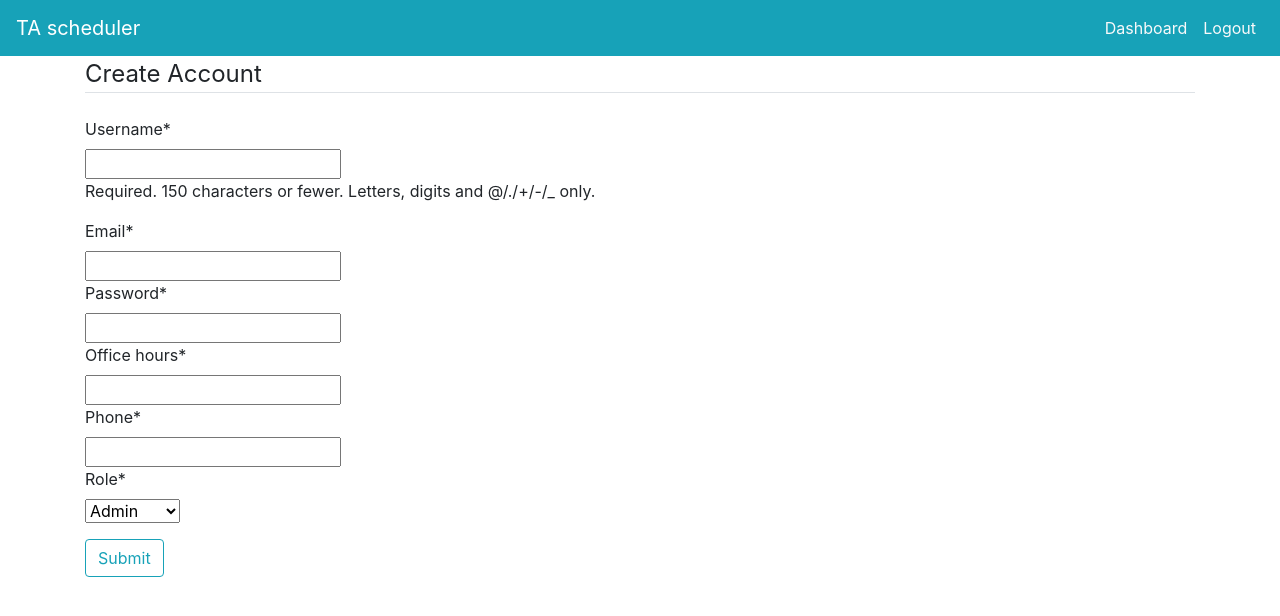
After one commit to alshuyu2/TA-Scheduler, a Django app: page /CreateAcc/ in a window 1280 px wide. The commit adds this page. Shown: the top 616 px of the page. Run offline with Django 3.2, Linux system fonts and the light colour scheme; the visitor is signed in with stand-in values (Sample User, id 1); some libraries are stand-ins or nearby versions.

Commit message:
Commit for creating user

```diff
--- a/TA_schedule/forms.py
+++ b/TA_schedule/forms.py
@@ -16,3 +16,17 @@ class PersonalInfoUpdateForm(forms.ModelForm):
     class Meta:
         model = PersonalInfo
         fields = ['office_hours', 'phone']
+
+
+class UserCreateForm(forms.ModelForm):
+    email = forms.EmailField()
+
+    class Meta:
+        model = User
+        fields = ['username', 'email', 'password']
+
+class PersonalInfoUpdateForm(forms.ModelForm):
+
+    class Meta:
+        model = PersonalInfo
+        fields = ['office_hours', 'phone', 'role']
--- a/TA_schedule/settings.py
+++ b/TA_schedule/settings.py
@@ -40,6 +40,7 @@ INSTALLED_APPS = [
     'django.contrib.staticfiles',
     'crispy_forms',
     'TA_schedule.apps.TA_scheduleConfig',
+
 
 ]
 
--- a/TA_schedule/urls.py
+++ b/TA_schedule/urls.py
@@ -19,7 +19,7 @@ from django.urls import path
 from django.contrib.auth import views as auth_views
 
 
-from TA_schedule.views import Home, DashBoard, Courses, Profile
+from TA_schedule.views import Home, DashBoard, Courses, Profile, CreateAcc
 
 urlpatterns = [
     path('admin/', admin.site.urls),
@@ -29,4 +29,5 @@ urlpatterns = [
     path('dashboard/', login_required(DashBoard.as_view())),
     path('courses/', login_required(Courses.as_view())),
     path('profile/', login_required(Profile.as_view())),
+    path('CreateAcc/', login_required(CreateAcc.as_view())),
 ]
--- a/TA_schedule/views.py
+++ b/TA_schedule/views.py
@@ -5,7 +5,7 @@ from django.dispatch import receiver
 from django.shortcuts import render, redirect
 from django.views import View
 from MyClasses.Lab import Lab
-from .forms import UserUpdateForm, PersonalInfoUpdateForm
+from .forms import UserUpdateForm, PersonalInfoUpdateForm, UserCreateForm
 from django.core.exceptions import ObjectDoesNotExist
 
 from .models import PersonalInfo
@@ -14,9 +14,12 @@ from .models import PersonalInfo
 @receiver(post_save, sender=User)
 def create_user_profile(sender, instance, created, **kwargs):
     try:
+        #instance.save()
         instance.personalinfo.save()
     except ObjectDoesNotExist:
+        #User.object.create(instance)
         PersonalInfo.objects.create(user=instance)
+
 
 
 class Home(View):
@@ -58,7 +61,7 @@ class Profile(View):
         # return render(request, "profile.html")
 
     def post(self, request):
-        u_form = UserUpdateForm(request.POST, instance=request.user)
+        u_form = create_user_profile(request.POST, instance=request.user)
         p_form = PersonalInfoUpdateForm(request.POST, instance=request.user.personalinfo)
 
         if u_form.is_valid() and p_form.is_valid():
@@ -71,3 +74,33 @@ class Profile(View):
             'p_form': p_form
         }
         return render(request, "profile.html", context)
+
+
+class CreateAcc(View):
+    def get(self, request):
+        u_form = UserCreateForm()
+        p_form = PersonalInfoUpdateForm()
+        context = {
+            'u_form': u_form,
+            'p_form': p_form
+        }
+        return render(request, "CreateAcc.html", context)
+
+    def post(self, request):
+        u_form = UserCreateForm(request.POST)
+        #instead of update, create new
+        p_form = PersonalInfoUpdateForm(request.POST)
+        # instead of update, create new
+
+        if u_form.is_valid() and p_form.is_valid():
+            u_form.save()
+            p_form.save()
+            messages.success(request, f'Your account has been Created!')
+            return redirect('/dashboard/')
+
+        context = {
+            'u_form': u_form,
+            'p_form': p_form
+        }
+        messages.error(request, f'Your account could not be Created')
+        return render(request, "CreateAcc.html", context)
--- /dev/null
+++ b/templates/CreateAcc.html
@@ -0,0 +1,17 @@
+{% extends "base.html" %}
+{% load crispy_forms_tags %}
+{% block content %}
+   <div class="content-section">
+        <form method = "POST">
+            {% csrf_token %}
+            <fieldset class="form-group">
+                <legend class="border-bottom mb-4">Create Account</legend>
+                {{ u_form|crispy }}
+                {{ p_form|crispy }}
+            </fieldset>
+            <div class="form-group">
+                <button class="btn btn-outline-info" type="submit">Submit</button>
+            </div>
+        </form>
+    </div>
+{% endblock content %}
--- a/templates/dashboard.html
+++ b/templates/dashboard.html
@@ -60,9 +60,9 @@
                   </div>
                     </a>
 
-                <a class="card card-block stretched-link text-dark shadow bg-light rounded" href="#">
+                <a class="card card-block stretched-link text-dark shadow bg-light rounded" href="/CreateAcc/">
     {#              <img class="card-img-top" src="/images/pathToYourImage.png" alt="Card image cap">#}
-                  <div class="card-body">
+                    <div class="card-body">
                     <h4 class="card-title">Create Account</h4>
                     <p class="card-text">
                       Create an account for a new user
```
